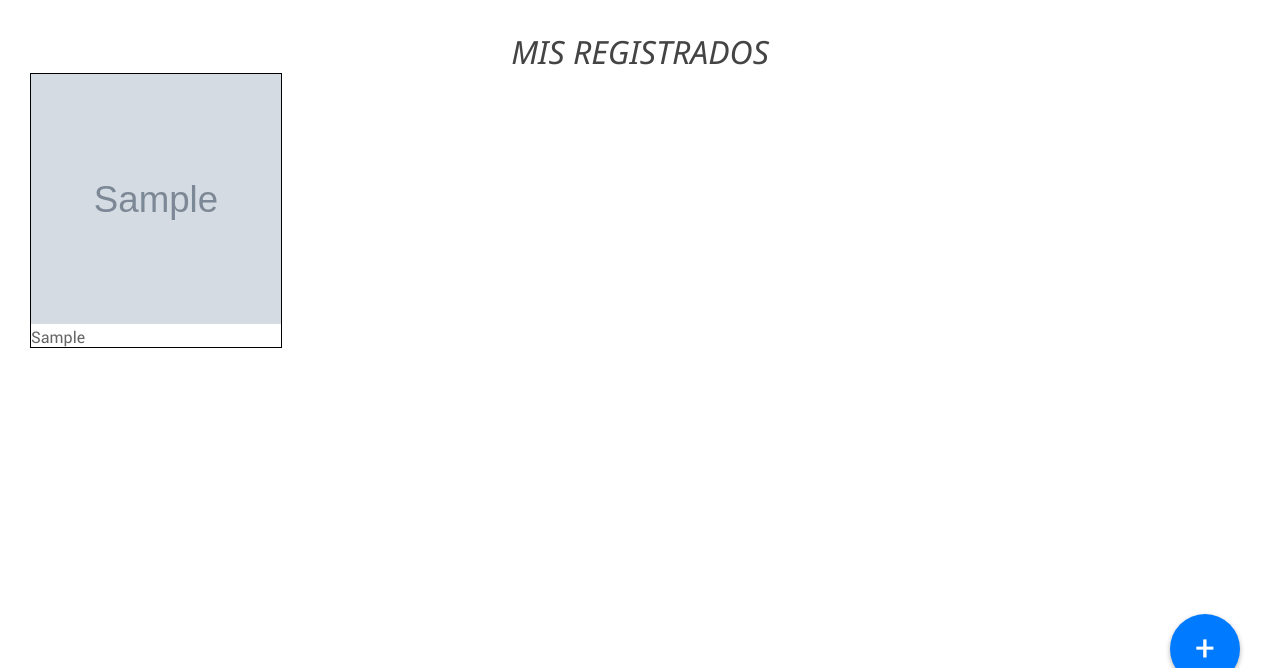
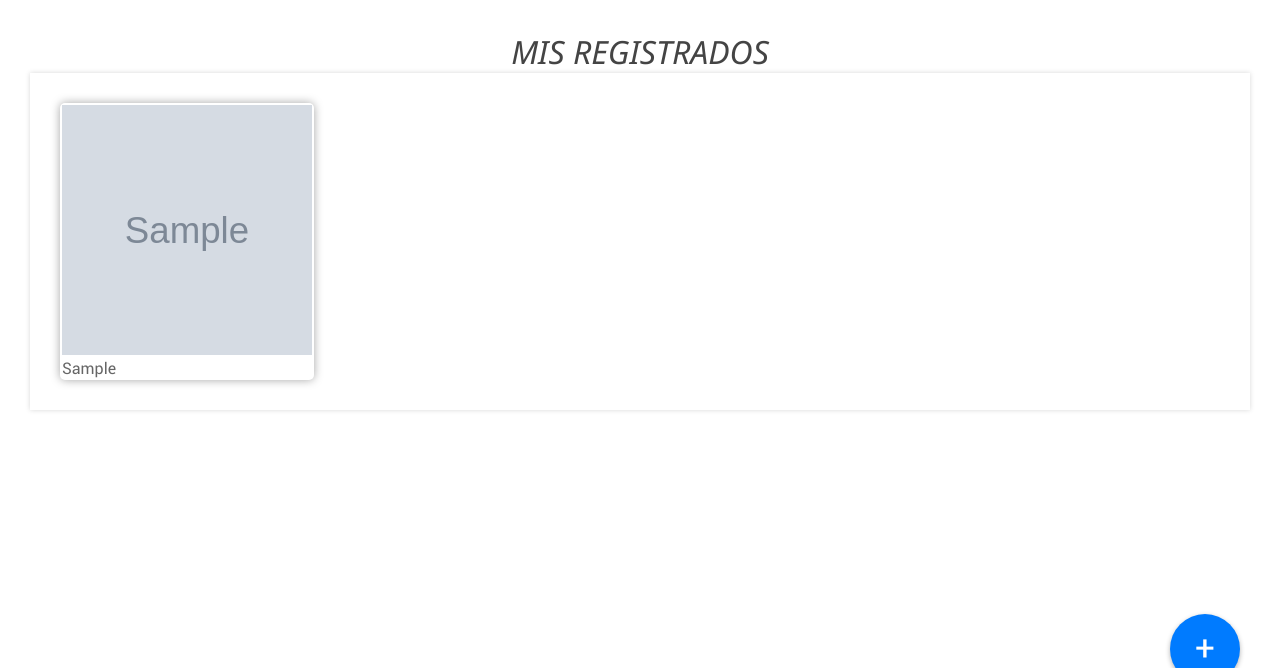
Before and after one commit to JarenML/Facial-Recognition-Attendance, a Django app: page /registrados/ in a window 1280 px wide. Shown: the part 96-764 px from the top of the page. Run offline with Django 5.2, Linux system fonts and the light colour scheme; tables that the repository leaves empty hold one stand-in row (values such as "Sample post"); grey boxes marked "Sample" are stand-in pictures.

Commit message:
design registered cards

```diff
--- a/static/css/registrados.css
+++ b/static/css/registrados.css
@@ -15,6 +15,23 @@
     z-index: 1000;
 }
 
+.registered-users-grid {
+    box-shadow: 0 0 5px #00000028;
+    padding: 10px;
+}
+
+.registered-users-grid .registered-user-card {
+    margin: 20px;
+    box-shadow: 0 0 10px #0000005a;
+    padding: 2px;
+    border-radius: 5px;
+    transition: transform 0.5s ease;
+}
+
+.registered-users-grid .registered-user-card:hover {
+    transform: scale(1.08);
+}
+
 
 .btn-agregar-registro:hover {
     background-color: #0056b3;
--- a/templates/base/detectados_list.html
+++ b/templates/base/detectados_list.html
@@ -6,11 +6,11 @@
 {% block title %}Detectados{% endblock %}
 {% block content %}
     {% if detectados %}
-        <h1>ESTUDIANTES DETECTADOS</h1>
+        <h1>PERSONAS DETECTADAS</h1>
         <table>
             <thead>
                 <tr>
-                    <th>Estudiantes</th>
+                    <th>Personas</th>
                     <th>Fecha</th>
                     <th>Hora</th>
                     <th>Eliminar</th>
--- a/templates/base/registrados.html
+++ b/templates/base/registrados.html
@@ -4,9 +4,9 @@
 {% block style %}<link rel="stylesheet" href="{% static "css/registrados.css" %}">{% endblock%}
 {% block content %}
     <h1>MIS REGISTRADOS</h1>
-    <div style="display: flex;">
+    <div style="display: flex;"  class="registered-users-grid">
     {% for registrado in registrados %}
-        <div style="border: 1px solid black;">
+        <div class="registered-user-card">
             <img alt="imagen" src="{{ registrado.imagen.url }}" style="width: 250px; height: 250px;">
             <div><p>{{ registrado.informacion }}</p></div>
         </div>
```
